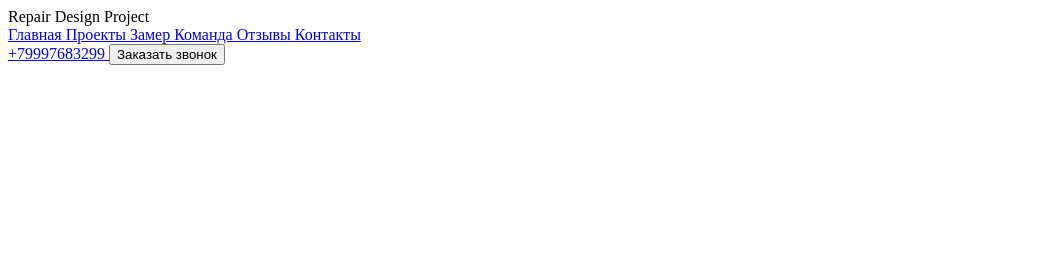
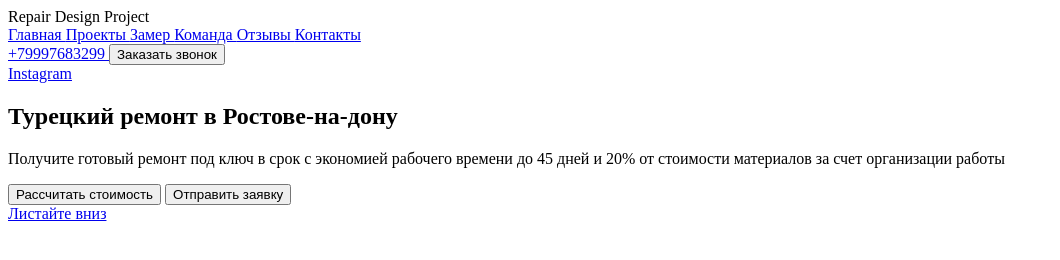
Before and after one commit to KonnovEvgeny/personal-repository, a website: page index.html in a window 1280 px wide. Shown: the whole page, without its empty margins (0-1060 px from the left). Drawn offline with Linux system fonts and the light colour scheme.

Commit message:
add section HERO in html

```diff
--- a/index.html
+++ b/index.html
@@ -28,5 +28,23 @@
    </div>
    <!-- /.container -->
   </header>
+  <main>
+    <section class="hero">
+      <a href="#" class="instagram hero__instagram">Instagram</a>
+      <div class="hero__content">
+        <div class="container">
+          <h1 class="title hero__title"> Турецкий ремонт в Ростове-на-дону</h1>
+          <p class="hero-text"> Получите готовый ремонт под ключ в срок с экономией рабочего времени до 45 дней и 20% от стоимости материалов за счет организации работы </p>
+          <button class="button hero__button button--prymary"> Рассчитать стоимость </button>
+          <button class="button hero__button button--outline"> Отправить заявку </button>
+        </div>
+        <!-- /.container -->
+      </div>
+        <!-- /.hero__content -->
+      </div>
+      <a href="#" class="scroll-down"> Листайте вниз</a>
+    </section>
+    <!-- /.hero -->
+  </main>
 </body>
 </html>
```
